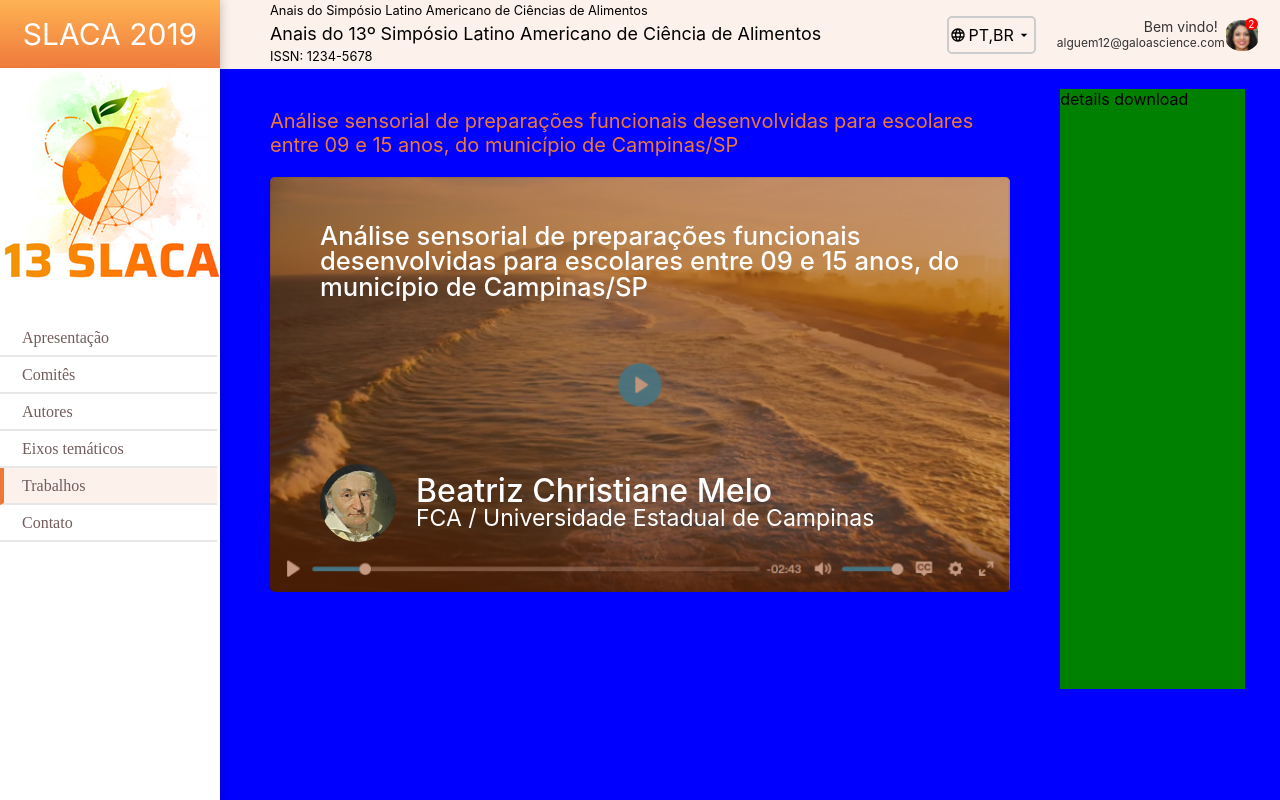
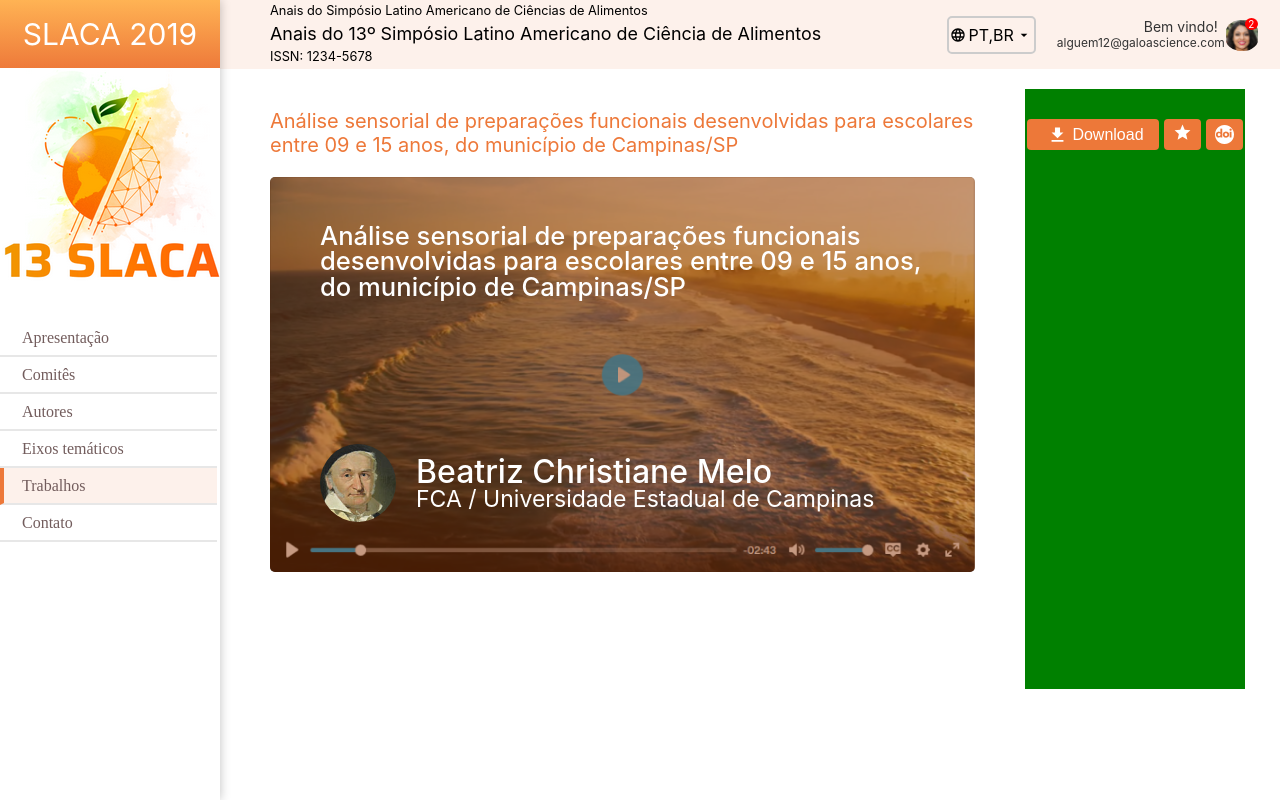
Before and after one commit to Mofe1015/Chuva-Front-End, a React (Create React App) app: page / in a window 1280 px wide. Built offline with nearby package versions, Linux system fonts and the light colour scheme.

Commit message:
adding download and details  buttons

```diff
--- a/src/Content.js
+++ b/src/Content.js
@@ -1,5 +1,7 @@
 import React from 'react';
 import './Styling/Content.css';
+import { IoMdDownload } from "react-icons/io";
+import { MdStar } from "react-icons/md";
 
 
 function TopContent(){
@@ -27,7 +29,19 @@ function TopContent(){
 
             </div>
             <div className='details-download-div'>
-                details download
+                <div className='details-download-btns-div'>
+                    <button className='download-btn'>
+                        <IoMdDownload className='download-icon'/>
+                        <p>Download</p>
+
+                    </button>
+                    <button className='star-btn'>
+                        <MdStar/>
+                    </button>
+                    <button className='joi-btn'>
+                        <img className='' src={require('./images/doi.png') }></img>
+                    </button>
+                </div>
             </div>
         </div>
     )
--- a/src/Styling/Content.css
+++ b/src/Styling/Content.css
@@ -1,7 +1,6 @@
 .content{
     width: 100%;
     height: 1000px;
-    background-color: blue;
     padding-left: 50px;
     padding-right: 50px;
     overflow: hidden;
@@ -102,17 +101,106 @@
 }
 
 .details-download-div{
+    padding-top: 30px;
     width: 20%;
+    min-width: 220px;
+    height: 100%;
     background-color: green;
 }
 
+.details-download-btns-div{
+    width: 100%;
+    display: flex;
+
+}
+
+.download-btn{
+    display: flex;
+    align-items: center;
+    width: 60%;
+    margin: auto;
+    background: #ED7839;
+    height: 31px;
+    border: none;
+    border-radius: 4px;
+    cursor: pointer;
+    color: white;
+    font: Roboto;
+    font-size: 16px;
+    font-weight: 300;
+}
+.download-btn:hover{
+    background: linear-gradient(180deg, #FFB354 0%, #EE7A3A 100%);
+}
+
+.download-icon{
+    width: 19px;
+    height: 19px;
+    margin-left: 15px;
+    margin-right: 5px;
+}
+
+.star-btn{
+    width: 17%;
+    margin: auto;
+    color: white;
+    background: #ED7839;
+    height: 31px;
+    border: none;
+    border-radius: 4px;
+    cursor: pointer;
+    font: Roboto;
+    font-size: 16px;
+    font-weight: 300;
+}
+.star-btn > *{
+    width: 19px;
+    height: 19px;
+}
+.star-btn:hover{
+    background: linear-gradient(180deg, #FFB354 0%, #EE7A3A 100%);
+}
+.joi-btn{
+    display: flex;
+    align-items: center;
+    justify-content: center;
+    width: 17%;
+    margin: auto;
+    background: #ED7839;
+    height: 31px;
+    border: none;
+    border-radius: 4px;
+    cursor: pointer;
+}
+.joi-btn:hover{
+    background: linear-gradient(180deg, #FFB354 0%, #EE7A3A 100%);
+}
 @media only screen and (max-width: 1200px) {
+    .content{
+        padding: 10px;
+        width: 95%;
+    }
     .top-content{
         flex-direction: column;
+        width: 100%;
+        height: 100%;
+    }
+    .video-content{
         width: 100%;
     }
     .video-details-top{
         font-size: 2.5vw;
         line-height: 2.5vw;
     }
+    .details-download-div{
+        width: 100%;
+        margin-top: 30px;
+    }
+    .download-btn > p{
+        margin-right: auto;
+    }
+    .download-icon{
+        margin-left: auto;
+        margin-right: 5px;
+    }
 }
```
Also changed, not shown: src/images/doi.png (added).
